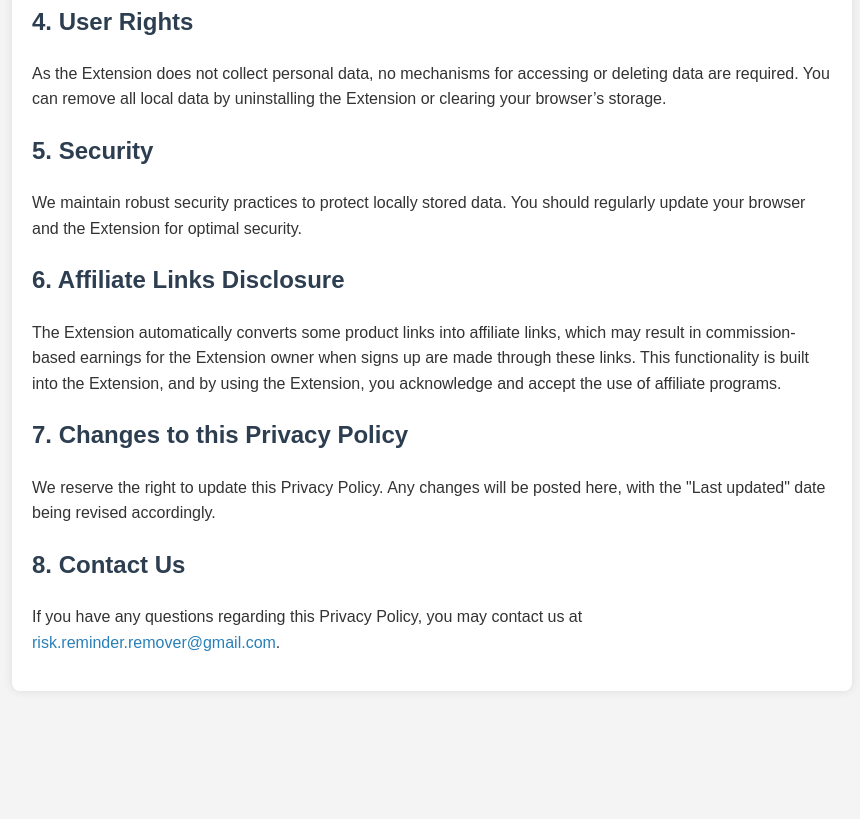
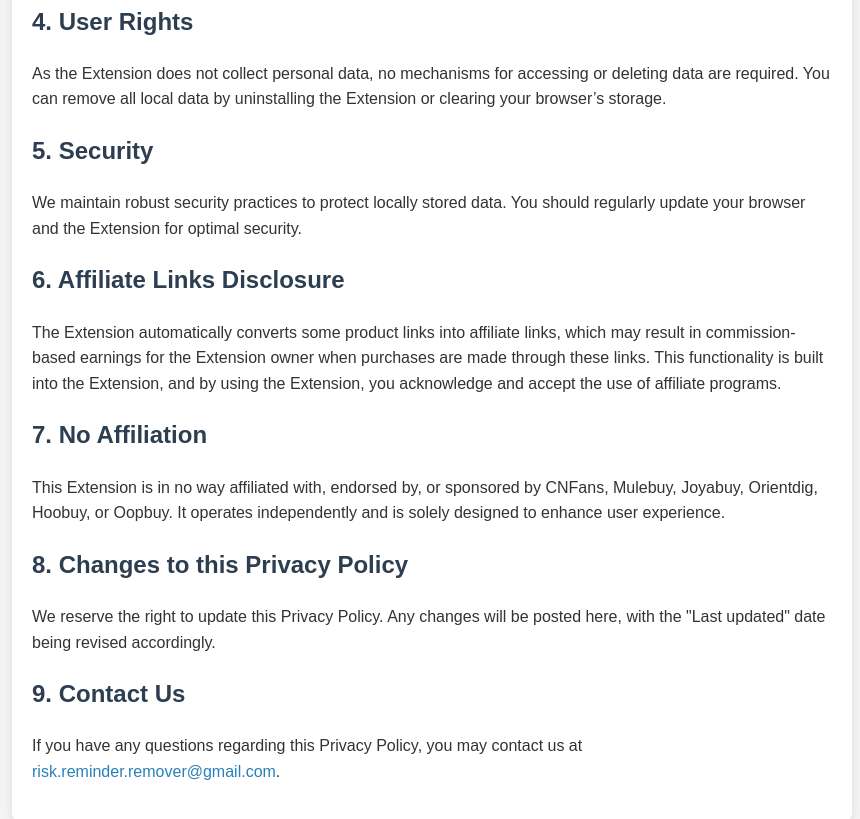
Before and after one commit to riskreminder/riskreminder, a plain HTML site: page index.html in a window 1280 px wide. Shown: the part 703-1522 px from the top of the page, without its empty margins (208-1068 px from the left). Before the commit the page ends 1434 px from the top, so only its background shows below. Drawn offline with Linux system fonts and the light colour scheme.

Commit message:
Update index.html

```diff
--- a/index.html
+++ b/index.html
@@ -71,12 +71,15 @@
         <p>We maintain robust security practices to protect locally stored data. You should regularly update your browser and the Extension for optimal security.</p>
 
         <h2>6. Affiliate Links Disclosure</h2>
-        <p>The Extension automatically converts some product links into affiliate links, which may result in commission-based earnings for the Extension owner when signs up are made through these links. This functionality is built into the Extension, and by using the Extension, you acknowledge and accept the use of affiliate programs.</p>
+        <p>The Extension automatically converts some product links into affiliate links, which may result in commission-based earnings for the Extension owner when purchases are made through these links. This functionality is built into the Extension, and by using the Extension, you acknowledge and accept the use of affiliate programs.</p>
 
-        <h2>7. Changes to this Privacy Policy</h2>
+        <h2>7. No Affiliation</h2>
+        <p>This Extension is in no way affiliated with, endorsed by, or sponsored by CNFans, Mulebuy, Joyabuy, Orientdig, Hoobuy, or Oopbuy. It operates independently and is solely designed to enhance user experience.</p>
+
+        <h2>8. Changes to this Privacy Policy</h2>
         <p>We reserve the right to update this Privacy Policy. Any changes will be posted here, with the "Last updated" date being revised accordingly.</p>
 
-        <h2>8. Contact Us</h2>
+        <h2>9. Contact Us</h2>
         <p>If you have any questions regarding this Privacy Policy, you may contact us at <a href="mailto:risk.reminder.remover@gmail.com">risk.reminder.remover@gmail.com</a>.</p>
     </div>
 
```
